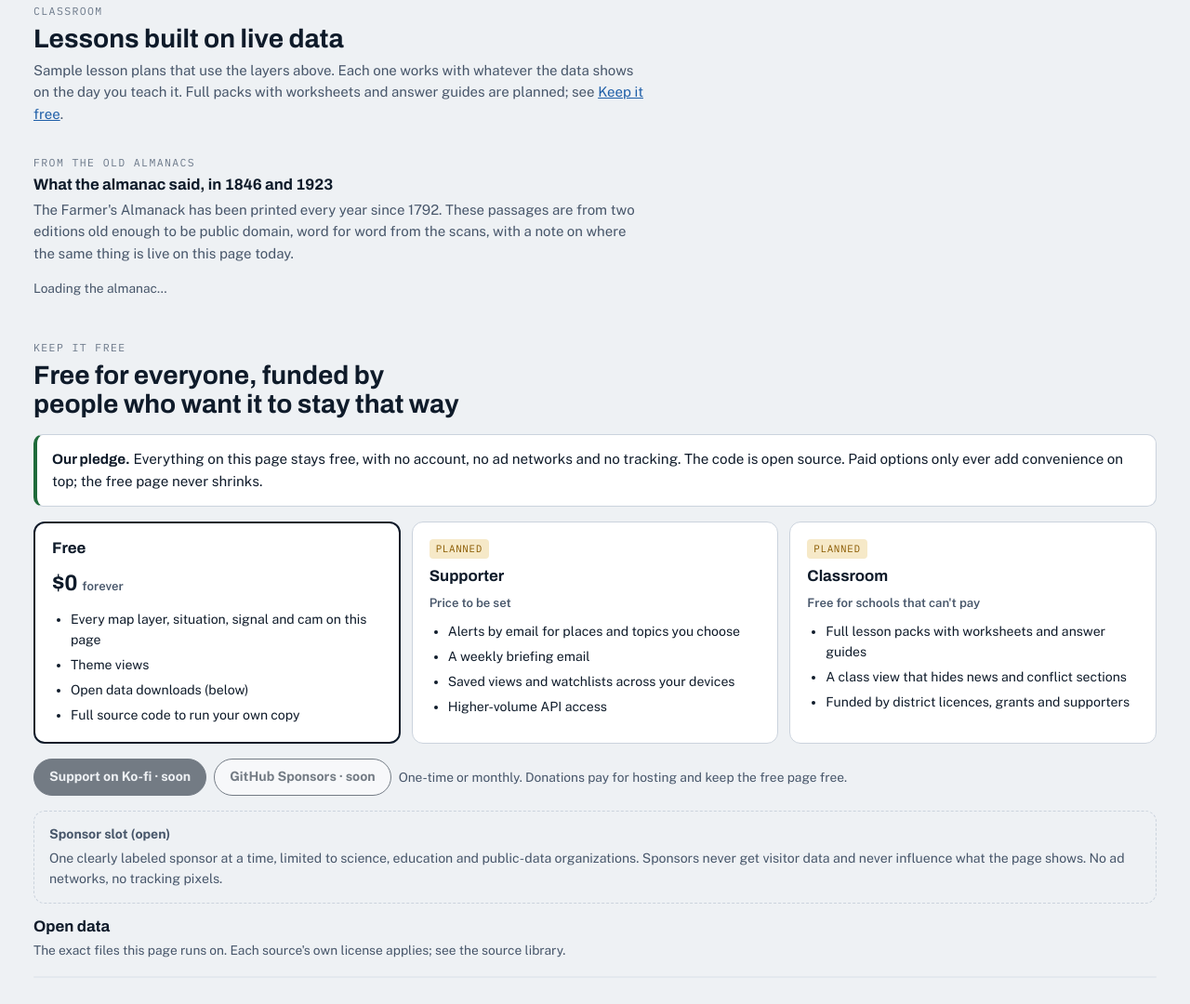
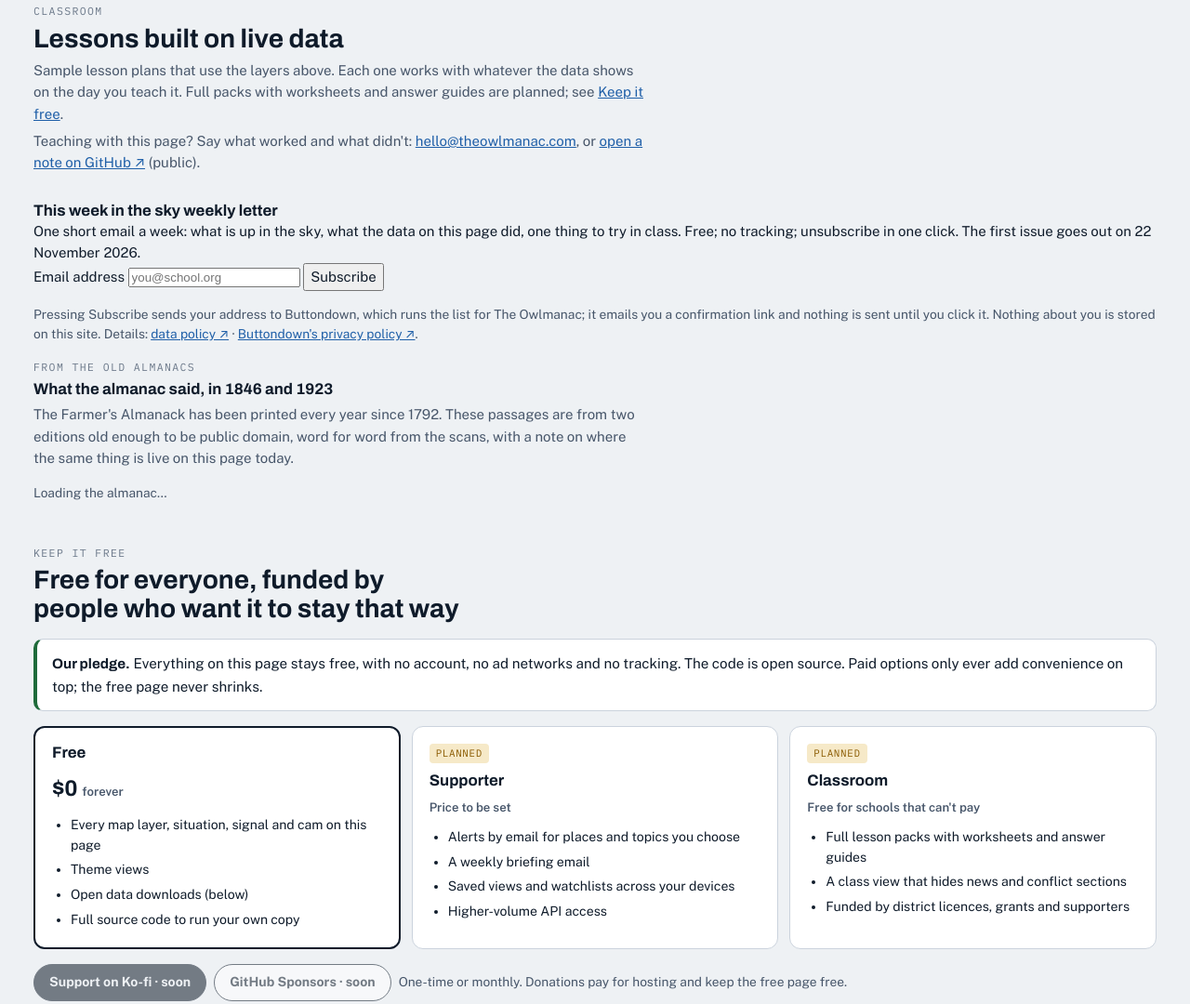
Before and after one commit to open-planet-observatory/open-planet-observatory.github.io, a website: page src/page.tmpl.html in a window 1280 px wide. Shown: the part 6954-8034 px from the top of the page at 93% size. Drawn offline with nearby package versions, Linux system fonts and the light colour scheme; a script that the page names is missing.

Commit message:
Weekly letter sign-up, Classroom feedback link, contact links with rel=me; data policy: Email list
Classroom gains a plain HTML form that posts to Buttondown (double opt-in, tracking off,
nothing stored on this site) and a line inviting teachers' feedback to hello@ or GitHub.
The footer carries the project's addresses (email, Mastodon and Bluesky with rel="me",
YouTube, source code, the letter). DATA_POLICY.md: new "Email list" section; the on-page
privacy list says the same in one line.

Co-Authored-By: Claude Fable 5.1 <noreply@anthropic.com>
Claude-Session: https://claude.ai/code/session_01DDprcDJtM1HRJWxcdgDSwE

```diff
--- a/src/ops.css
+++ b/src/ops.css
@@ -1298,3 +1298,14 @@ html.moon-on #globeScale,html.game-on #globeScale,html.page-on #globeScale,html.
 @media (max-width:900px){#globeScale{display:none!important}}
 .ab-em{display:flex;align-items:center;gap:14px;padding:10px 12px;border-radius:16px;background:radial-gradient(80% 120% at 20% 50%,rgb(217 164 65 / .16),transparent 70%);border:1px solid rgb(217 164 65 / .3)}
 .ab-em-g{width:120px;height:120px;flex:none}.ab-em b{display:block;font-size:1.15rem}.ab-em b sup{font-size:.45em}.ab-em span{font-size:.85rem;color:var(--ink-3,#9A8B6D)}
+
+/* weekly letter block (Classroom) and footer links (the maintainer, 9 Nov 2026: newsletter sign-up for the 11 Nov launch) */
+.letter{margin:18px 0 6px;padding:14px 16px;border:1px solid var(--line);border-radius:12px;background:var(--panel-2)}
+.letter h3{margin:0 0 6px}
+.letter p{margin:6px 0}
+.letter-form{display:flex;gap:8px;flex-wrap:wrap;align-items:center;margin:10px 0 4px}
+.letter-form input[type=email]{flex:1 1 220px;min-width:0;padding:8px 10px;border:1px solid var(--line);border-radius:9px;background:var(--panel);color:var(--ink);font:inherit}
+.letter-form .bounty-go{border:0;cursor:pointer;font:inherit;margin:0}
+.class-fb{margin-top:4px}
+footer .foot-links{display:block;margin-top:6px}
+footer .foot-links a{color:inherit}
--- a/src/page.tmpl.html
+++ b/src/page.tmpl.html
@@ -717,8 +717,20 @@ window.voyagerVideoList=function(){var V=window.VOYAGER_VIDEOS||{},L=[].concat(V
     <div class="eyebrow">Classroom</div>
     <h2 id="h-class">Lessons built on live data</h2>
     <p class="muted">Sample lesson plans that use the layers above. Each one works with whatever the data shows on the day you teach it. Full packs with worksheets and answer guides are planned; see <a href="#free">Keep it free</a>.</p>
+    <p class="muted class-fb" id="classFeedback">Teaching with this page? Say what worked and what didn't: <a href="mailto:hello@theowlmanac.com?subject=Classroom%20feedback">hello@theowlmanac.com</a>, or <a href="https://github.com/open-planet-observatory/open-planet-observatory.github.io/issues/new?title=Classroom%3A%20" target="_blank" rel="noopener">open a note on GitHub ↗</a> (public).</p>
   </div>
   <div class="lessons" id="lessons"></div>
+  <div class="letter" id="letter">
+    <h3>This week in the sky <span class="bounty-tag">weekly letter</span></h3>
+    <p>One short email a week: what is up in the sky, what the data on this page did, one thing to try in class. Free; no tracking; unsubscribe in one click. The first issue goes out on 22 November 2026.</p>
+    <form class="letter-form" action="https://buttondown.com/api/emails/embed-subscribe/theowlmanac" method="post" target="_blank">
+      <label for="letterEmail" class="sr-only">Email address</label>
+      <input type="email" name="email" id="letterEmail" placeholder="you@school.org" required autocomplete="email">
+      <input type="hidden" name="tag" value="site">
+      <button type="submit" class="bounty-go">Subscribe</button>
+    </form>
+    <p class="small muted">Pressing Subscribe sends your address to Buttondown, which runs the list for The Owlmanac; it emails you a confirmation link and nothing is sent until you click it. Nothing about you is stored on this site. Details: <a href="https://github.com/open-planet-observatory/open-planet-observatory.github.io/blob/main/DATA_POLICY.md#email-list" target="_blank" rel="noopener">data policy ↗</a> · <a href="https://buttondown.com/legal/privacy" target="_blank" rel="noopener">Buttondown's privacy policy ↗</a>.</p>
+  </div>
   <div class="sec-head alm-head">
     <div class="eyebrow">From the old almanacs</div>
     <h3 id="h-alm">What the almanac said, in 1846 and 1923</h3>
@@ -767,7 +779,7 @@ window.voyagerVideoList=function(){var V=window.VOYAGER_VIDEOS||{},L=[].concat(V
   <div class="aup">
     <div><h3>You may</h3><ul><li>Study patterns, teach, write and research using what's shown here</li><li>Follow the links to the original sources and use their data under their own terms</li><li>Share the page for learning</li></ul></div>
     <div><h3>You may not</h3><ul><li>Use anything here to locate, follow, target or harass a person or group</li><li>Treat it as an emergency alert or a basis for tactical, military or safety decisions</li><li>Republish source data in ways its license forbids</li></ul></div>
-    <div><h3>How this page handles you</h3><ul><li>No sign-up, no cookies, no tracking scripts, no visitor logs kept by this page. Visits and the parts people open are counted in aggregate with GoatCounter (country level, nothing that identifies you); open the page with <code>?stats=off</code> and this browser is never counted</li><li>Notable deaths are listed only with a cited date, an English Wikipedia article and at least 48 hours' delay</li><li>Who is behind a cyber attack is stated only when a government advisory states it; breach lists name the breached organisation, never victims</li><li>Mass shootings are listed as the source lists them, without names of victims or shooters, with a note on how definitions differ</li><li>Spot an error? Follow the source link: corrections belong with the original publisher</li></ul></div>
+    <div><h3>How this page handles you</h3><ul><li>No sign-up, no cookies, no tracking scripts, no visitor logs kept by this page. Visits and the parts people open are counted in aggregate with GoatCounter (country level, nothing that identifies you); open the page with <code>?stats=off</code> and this browser is never counted</li><li>The weekly letter is opt-in with a confirmation click, run on Buttondown with open and click tracking off; the address is used for the letter alone and deleted on request (see the <a href="https://github.com/open-planet-observatory/open-planet-observatory.github.io/blob/main/DATA_POLICY.md#email-list" target="_blank" rel="noopener">data policy</a>)</li><li>Notable deaths are listed only with a cited date, an English Wikipedia article and at least 48 hours' delay</li><li>Who is behind a cyber attack is stated only when a government advisory states it; breach lists name the breached organisation, never victims</li><li>Mass shootings are listed as the source lists them, without names of victims or shooters, with a note on how definitions differ</li><li>Spot an error? Follow the source link: corrections belong with the original publisher</li></ul></div>
   </div>
 </section>
 
@@ -799,7 +811,7 @@ window.voyagerVideoList=function(){var V=window.VOYAGER_VIDEOS||{},L=[].concat(V
   </div>
 </section>
 </main>
-<footer>For research and education only. Data: USGS, NASA, NOAA, NSIDC, CelesTrak, The OpenSky Network, The GDELT Project, GDACS, WHO, Wikipedia and Wikimedia (CC BY-SA), Wikidata (CC0), Smithsonian GVP, JPL, The Space Devs, Federal Register, OpenSanctions, FDA, CPSC, EIA, WSPR Live, SatNOGS, GPSJAM. Use of these sources does not imply their endorsement. Snapshot times are UTC. Owlmanac™ and the owl logo are trademarks.</footer>
+<footer>For research and education only. Data: USGS, NASA, NOAA, NSIDC, CelesTrak, The OpenSky Network, The GDELT Project, GDACS, WHO, Wikipedia and Wikimedia (CC BY-SA), Wikidata (CC0), Smithsonian GVP, JPL, The Space Devs, Federal Register, OpenSanctions, FDA, CPSC, EIA, WSPR Live, SatNOGS, GPSJAM. Use of these sources does not imply their endorsement. Snapshot times are UTC. Owlmanac™ and the owl logo are trademarks. <span class="foot-links">Write to <a href="mailto:hello@theowlmanac.com">hello@theowlmanac.com</a> · <a rel="me" href="https://mastodon.social/@theowlmanac">Mastodon</a> · <a rel="me" href="https://bsky.app/profile/theowlmanac.com">Bluesky</a> · <a href="https://www.youtube.com/@TheOwlmanac">YouTube</a> · <a href="https://github.com/open-planet-observatory/open-planet-observatory.github.io">Source code</a> · <a href="#letter">Weekly letter</a></span></footer>
 </div>
 
 <script src="https://cdnjs.cloudflare.com/ajax/libs/d3/7.9.0/d3.min.js"></script>
```
Also changed, not shown: DATA_POLICY.md (+9 -0 lines), build/build.mjs.
